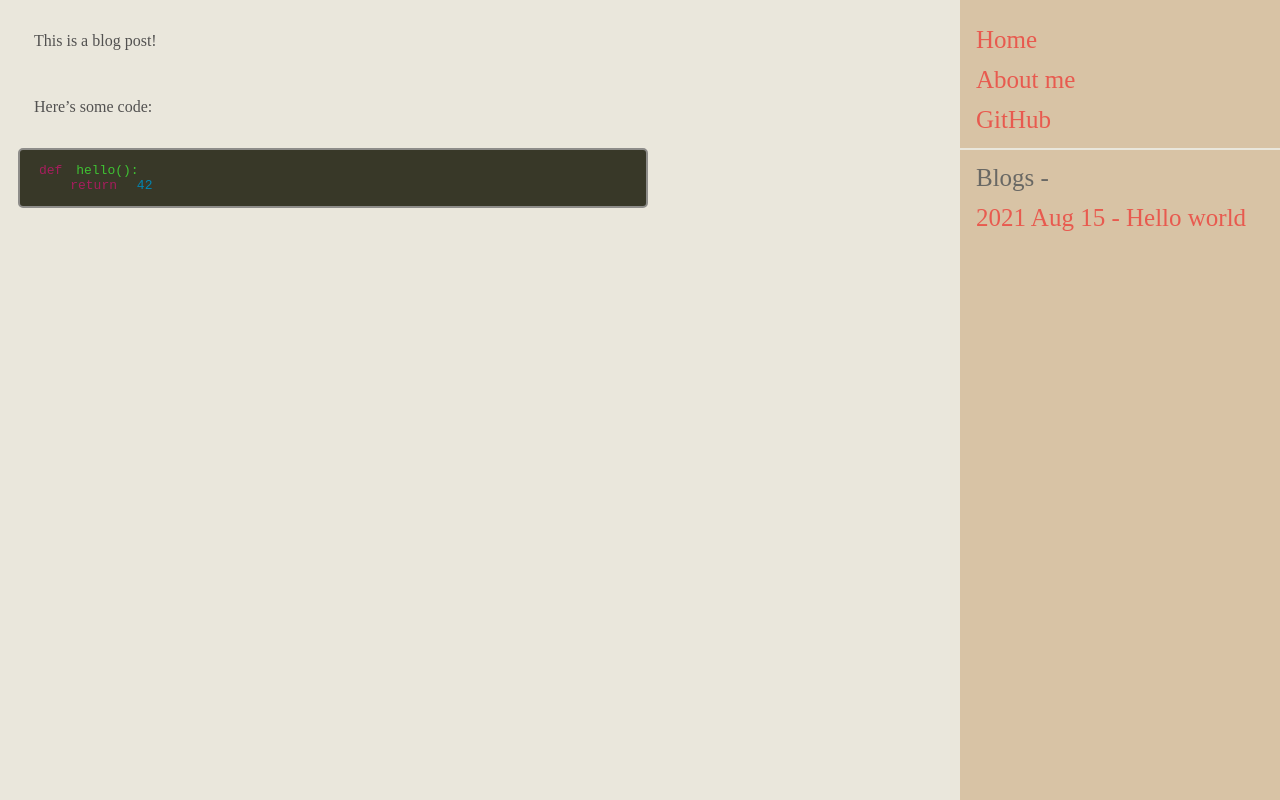
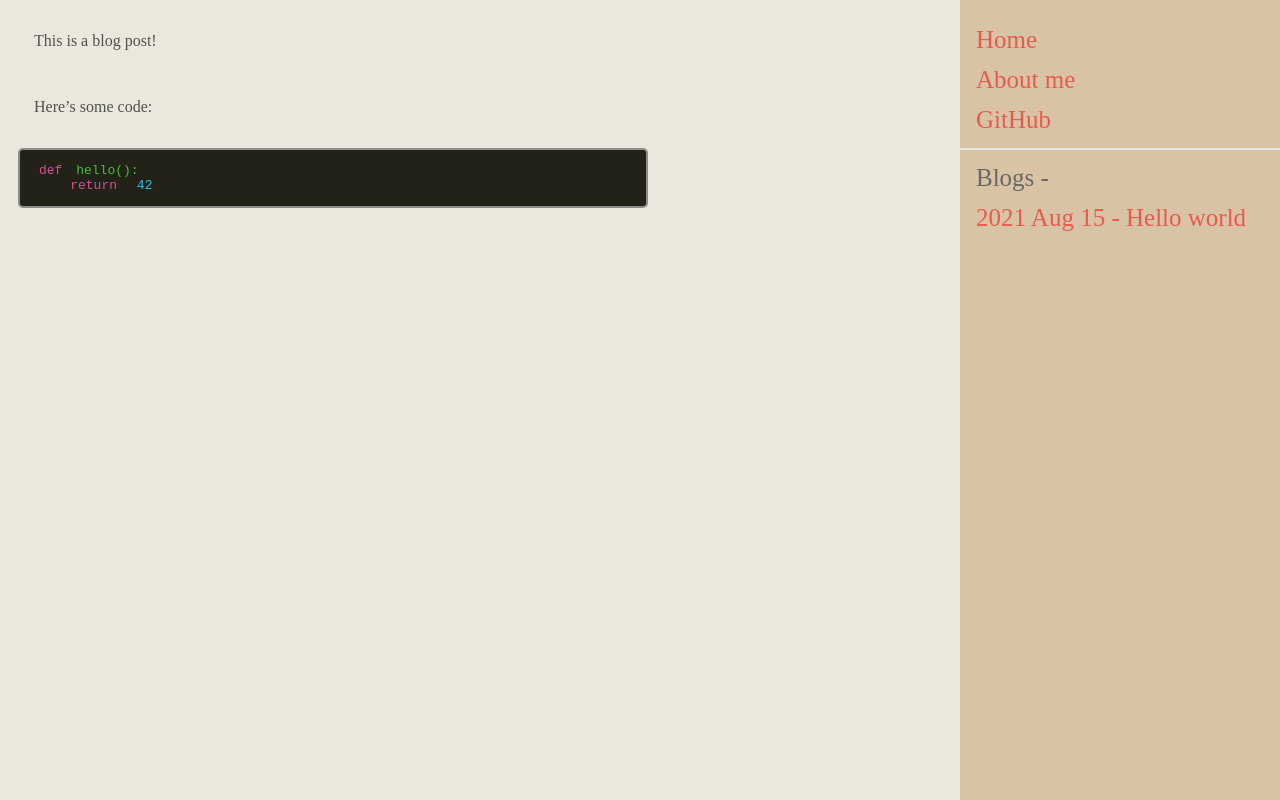
Before and after one commit to arykledet/aledet_website, a plain HTML site: page blogs/2021/08/15/hello.html in a window 1280 px wide. Drawn offline with Linux system fonts and the light colour scheme.

Commit message:
more styling

```diff
--- a/style.css
+++ b/style.css
@@ -183,7 +183,7 @@ img.right{
 }
 
 pre {
-    background: #383828;
+    background: #222219;
     border: 2px solid #8E8D8A;
     border-radius: 5px;
     page-break-inside: avoid;
@@ -196,15 +196,15 @@ pre {
 }
 
 .python .dv {
-    color: #0086b3
+    color: #34beec
 }
 
 .python .kw {
-color: #a71d5d
+color: #d84e8e
 }
 
 .python .cf {
-color: #a71d5d
+color: #d84e8e
 }
 
 .wide {max-width: inherit;}
```
